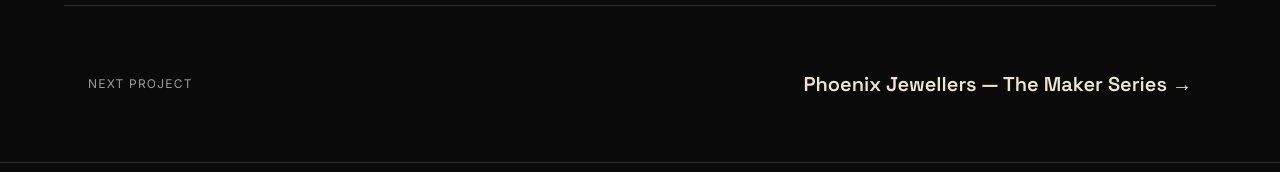
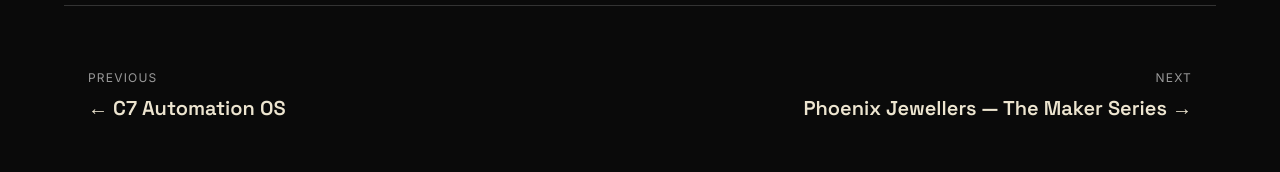
Before and after one commit to 0xSomila/catalyst7-website, a Next.js app: page /work/bolo-league-visual-identity in a window 1280 px wide. Shown: the part 3750-3922 px from the top of the page. Built offline with nearby package versions, Linux system fonts and the light colour scheme.

Commit message:
Add previous project navigation to work pages
Co-Authored-By: Claude Opus 4.6 <noreply@anthropic.com>

```diff
--- a/app/work/[slug]/page.tsx
+++ b/app/work/[slug]/page.tsx
@@ -395,8 +395,10 @@ export default async function WorkSlugPage({
   params: Promise<{ slug: string }>
 }) {
   const { slug } = await params
-  const project = projects.find((p) => p.slug === slug)
+  const currentIndex = projects.findIndex((p) => p.slug === slug)
+  const project = currentIndex !== -1 ? projects[currentIndex] : undefined
   if (!project) notFound()
+  const prevProject = projects[(currentIndex - 1 + projects.length) % projects.length]
 
   return (
     <>
@@ -560,18 +562,31 @@ export default async function WorkSlugPage({
         )}
       </section>
 
-      {/* Next Project */}
+      {/* Project Navigation */}
       <section className="py-10 md:py-16 px-6 max-w-6xl mx-auto border-t border-[#333333]">
         <div className="flex justify-between items-center gap-4">
-          <p className="text-[#999999] text-xs uppercase tracking-widest shrink-0">
-            Next Project
+          <div className="min-w-0">
+            <p className="text-[#999999] text-xs uppercase tracking-widest mb-2">
+              Previous
+            </p>
+            <Link
+              href={`/work/${prevProject.slug}`}
+              className="text-[#EDE5D0] text-sm md:text-xl font-semibold hover:text-[#CC1414] transition-colors font-[family-name:var(--font-space-grotesk)]"
+            >
+              &larr; {prevProject.title}
+            </Link>
+          </div>
+          <div className="min-w-0 text-right">
+            <p className="text-[#999999] text-xs uppercase tracking-widest mb-2">
+              Next
             </p>
             <Link
               href={`/work/${project.nextSlug}`}
-            className="text-[#EDE5D0] text-base md:text-xl font-semibold hover:text-[#CC1414] transition-colors font-[family-name:var(--font-space-grotesk)] text-right"
+              className="text-[#EDE5D0] text-sm md:text-xl font-semibold hover:text-[#CC1414] transition-colors font-[family-name:var(--font-space-grotesk)]"
             >
               {project.nextTitle} &rarr;
             </Link>
+          </div>
         </div>
       </section>
     </>
```
Lines whose indentation alone changed are shown as unchanged.
